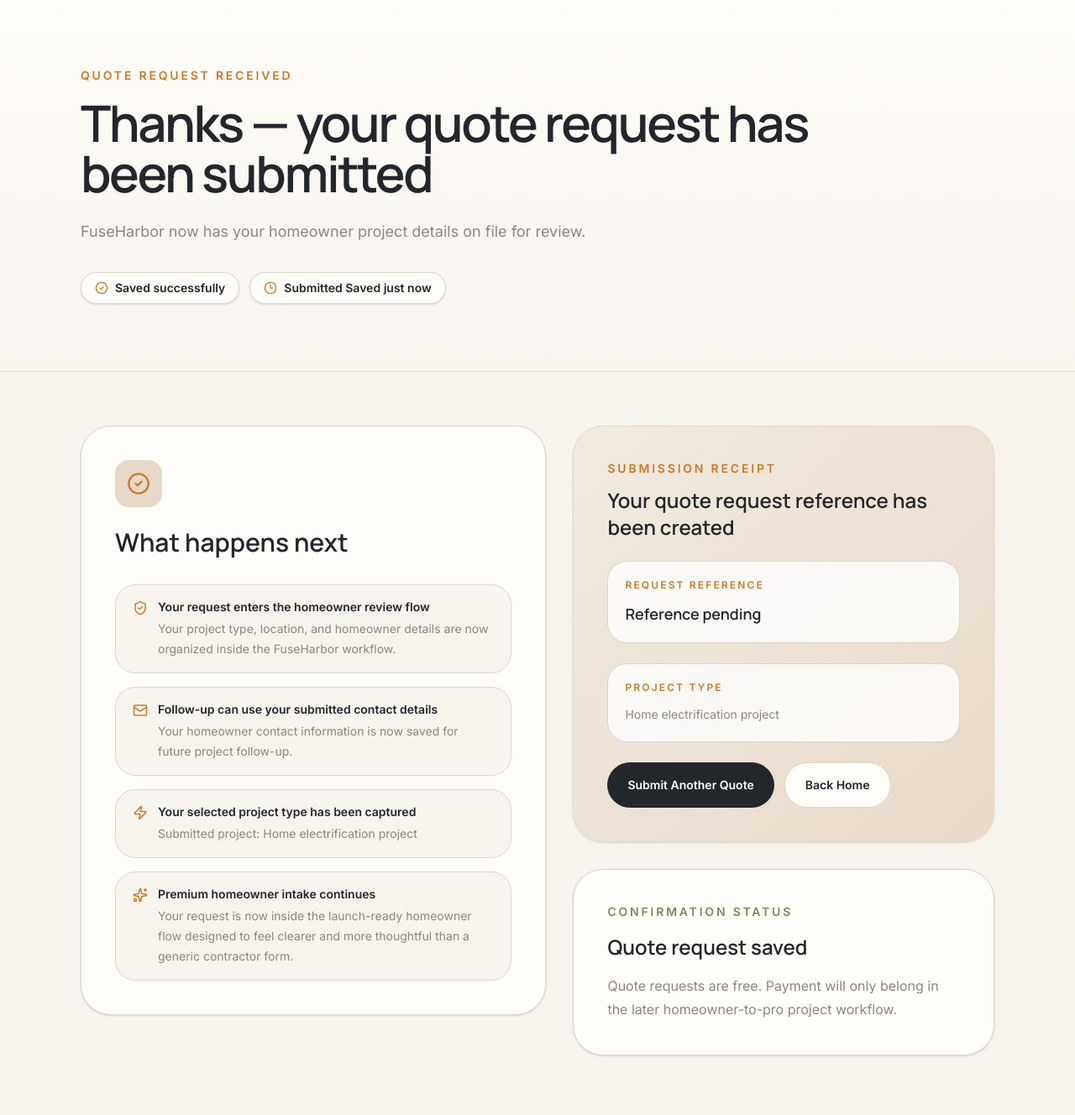
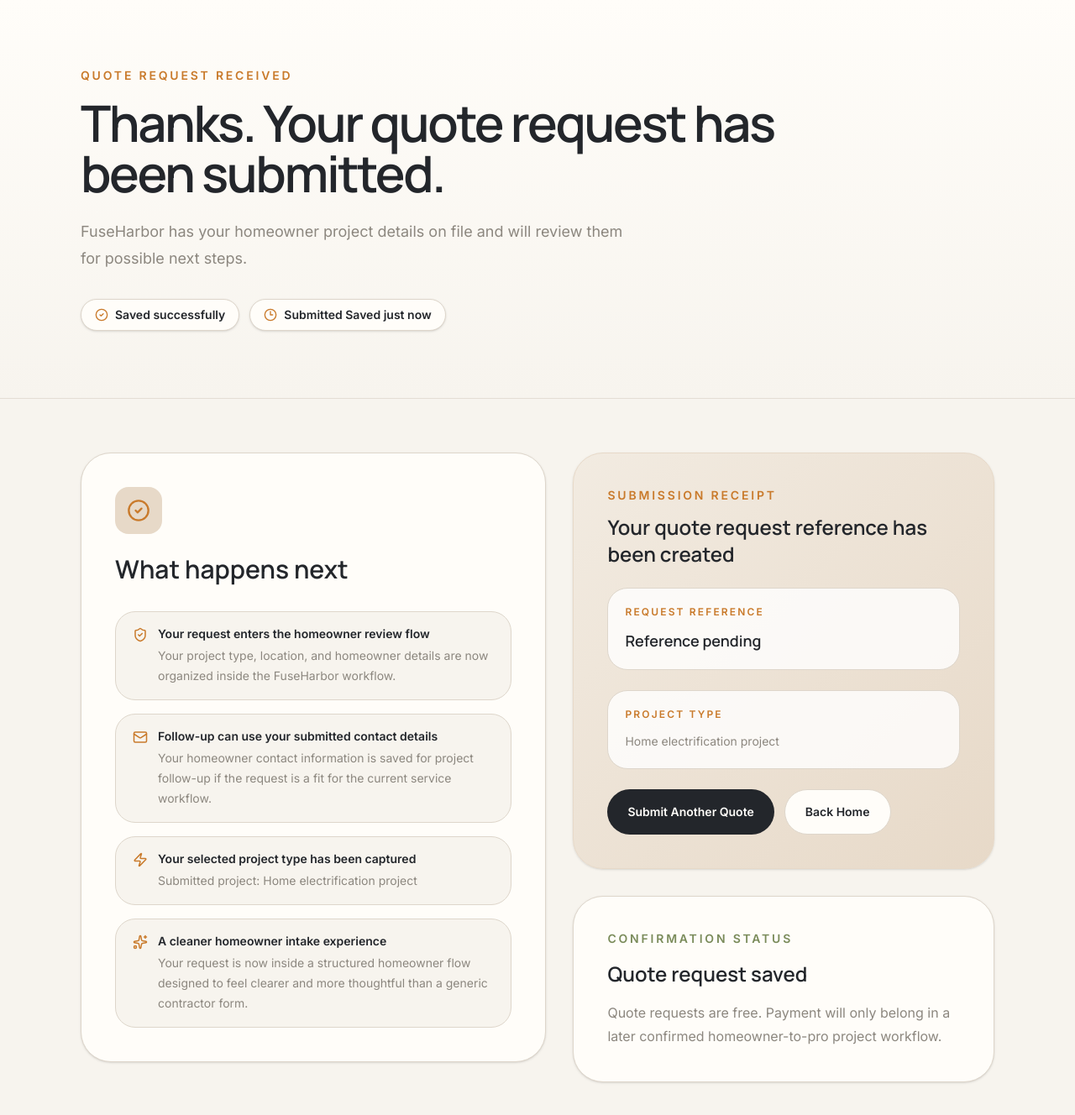
Before and after one commit to olayideibironke/fuseharbor-web, a Next.js app: page /get-a-quote/success in a window 1280 px wide. Shown: the top 1328 px of the page at 84% size. Built offline with nearby package versions, Linux system fonts and the light colour scheme; no server answers.

Commit message:
Polish quote success page wording

```diff
--- a/src/app/get-a-quote/success/page.tsx
+++ b/src/app/get-a-quote/success/page.tsx
@@ -71,10 +71,11 @@ export default async function GetAQuoteSuccessPage({
             Quote request received
           </p>
           <h1 className="mt-4 max-w-4xl font-[family-name:var(--font-manrope)] text-5xl font-semibold tracking-[-0.04em] sm:text-6xl">
-            Thanks — your quote request has been submitted
+            Thanks. Your quote request has been submitted.
           </h1>
           <p className="mt-6 max-w-2xl text-lg leading-8 text-fh-stone">
-            FuseHarbor now has your homeowner project details on file for review.
+            FuseHarbor has your homeowner project details on file and will review
+            them for possible next steps.
           </p>
 
           <div className="mt-8 flex flex-wrap gap-3">
@@ -127,8 +128,9 @@ export default async function GetAQuoteSuccessPage({
                         Follow-up can use your submitted contact details
                       </p>
                       <p className="mt-1 text-sm leading-6 text-fh-stone">
-                        Your homeowner contact information is now saved for
-                        future project follow-up.
+                        Your homeowner contact information is saved for project
+                        follow-up if the request is a fit for the current service
+                        workflow.
                       </p>
                     </div>
                   </div>
@@ -153,11 +155,11 @@ export default async function GetAQuoteSuccessPage({
                     <Sparkles size={18} className="mt-0.5 shrink-0 text-fh-copper" />
                     <div>
                       <p className="text-sm font-semibold text-fh-graphite">
-                        Premium homeowner intake continues
+                        A cleaner homeowner intake experience
                       </p>
                       <p className="mt-1 text-sm leading-6 text-fh-stone">
-                        Your request is now inside the launch-ready homeowner
-                        flow designed to feel clearer and more thoughtful than a
+                        Your request is now inside a structured homeowner flow
+                        designed to feel clearer and more thoughtful than a
                         generic contractor form.
                       </p>
                     </div>
@@ -219,8 +221,8 @@ export default async function GetAQuoteSuccessPage({
                 Quote request saved
               </h3>
               <p className="mt-4 text-base leading-7 text-fh-stone">
-                Quote requests are free. Payment will only belong in the later
-                homeowner-to-pro project workflow.
+                Quote requests are free. Payment will only belong in a later
+                confirmed homeowner-to-pro project workflow.
               </p>
             </div>
           </div>
```
